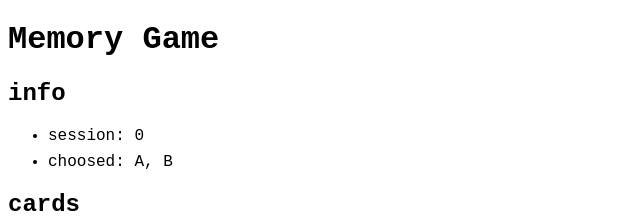
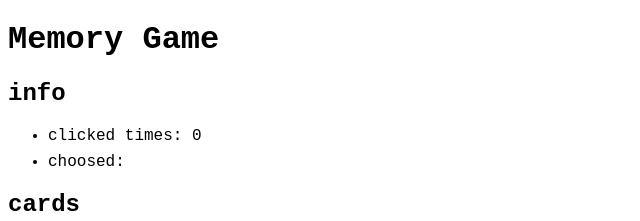
Before and after one commit to pss-aileen/practice-react-memory-game, a React (Vite) app: page / in a window 1280 px wide. Shown: the top 221 px of the page, without its empty margins (0-640 px from the left). Built offline with nearby package versions, Linux system fonts and the light colour scheme.

Commit message:
set sessionInfo success

```diff
--- a/src/App.jsx
+++ b/src/App.jsx
@@ -1,3 +1,4 @@
+import { useEffect, useState } from 'react';
 import './App.css';
 import Card from './components/Card';
 import cards from './data/cards.json';
@@ -10,21 +11,59 @@ const randomCardsArray = randomCards(doubleCardsArray);
 console.log(randomCardsArray);
 
 function App() {
+  const sessionInfoModel = {
+    clickTimes: 0,
+    cards: [],
+  };
+
+  const [cards, setCards] = useState(randomCardsArray);
+  const [sessionInfo, setSessionInfo] = useState(sessionInfoModel);
+
+  function updateSessionInfo(id, name) {
+    setSessionInfo((sessionInfo) => {
+      const newSessionInfo = {
+        clickTimes: sessionInfo.clickTimes + 1,
+        cards: [...sessionInfo.cards],
+      };
+
+      const newOne = { id: id, name: name };
+      newSessionInfo.cards.push(newOne);
+
+      return newSessionInfo;
+    });
+  }
+
+  useEffect(() => {
+    console.log('useEffectじゃ');
+
+    if (sessionInfo.cards.length === 2) {
+      console.log('2つあるよ');
+      console.log(sessionInfo);
+
+      setSessionInfo(sessionInfoModel);
+    }
+  }, [sessionInfo]);
+
   return (
     <>
       <h1>Memory Game</h1>
 
       <h2>info</h2>
       <ul>
-        <li>session: 0</li>
-        <li>choosed: A, B</li>
+        <li>clicked times: {sessionInfo.clickTimes}</li>
+        <li>
+          choosed:{' '}
+          {sessionInfo.cards.map((info) => {
+            return <span key={info.id}>{info.name}</span>;
+          })}
+        </li>
       </ul>
 
       <h2>cards</h2>
 
       <ul>
-        {randomCardsArray.map((card) => (
-          <Card name={card.name} key={card.id} id={card.id} />
+        {cards.map((card) => (
+          <Card name={card.name} key={card.id} id={card.id} onUpdate={updateSessionInfo} />
         ))}
       </ul>
     </>
--- a/src/components/Card.jsx
+++ b/src/components/Card.jsx
@@ -1,10 +1,13 @@
 import PropTypes from 'prop-types';
 import React from 'react';
 
-export default function Card({ id, name }) {
+export default function Card({ id, name, onUpdate }) {
+  function handleClick() {
+    onUpdate(id, name);
+  }
   return (
     <li>
-      <button>
+      <button onClick={handleClick}>
         {name} (id: {id})
       </button>
     </li>
@@ -14,4 +17,5 @@ export default function Card({ id, name }) {
 Card.propTypes = {
   id: PropTypes.number.isRequired,
   name: PropTypes.string.isRequired,
+  onUpdate: PropTypes.func.isRequired,
 };
```
